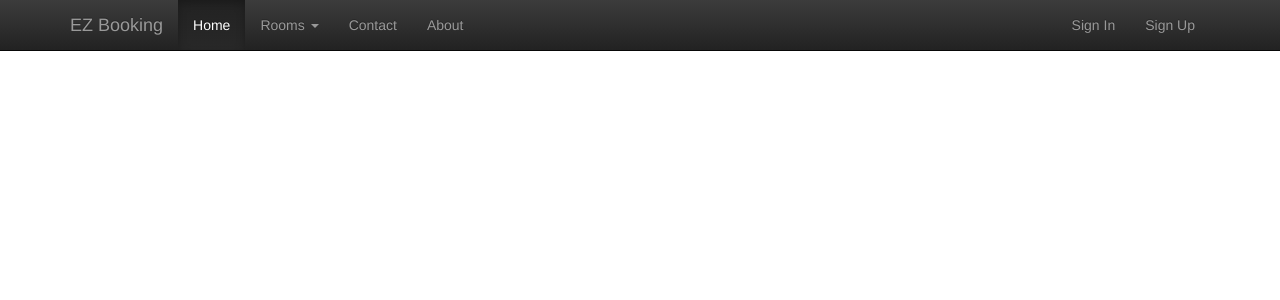
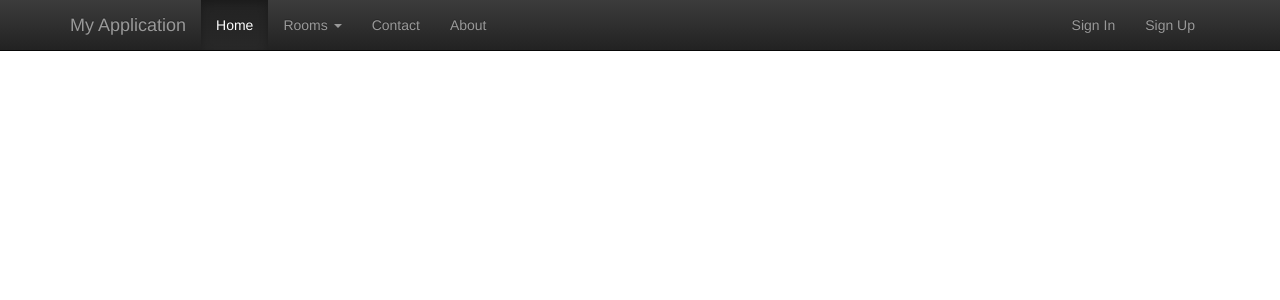
Before and after one commit to alexgamas/flask-scaffolding, a Flask app: page /home/ in a window 1280 px wide. Shown: the top 300 px of the page. Run offline with Flask 2, Linux system fonts and the light colour scheme; some libraries are stand-ins or nearby versions.

Commit message:
change the namo ef main file

```diff
--- a/app/__init__.py
+++ b/app/__init__.py
@@ -22,8 +22,6 @@ from app.tos.views import mod as tosModule
 app.register_blueprint(indexModule)
 app.register_blueprint(usersModule)
 app.register_blueprint(tosModule)
-
-
 ###
 
 def gravatar_url(email, size=80):
@@ -34,11 +32,11 @@ def format_datetime(timestamp, tformat= '%Y-%m-%d'):
 	"""Format a timestamp for display."""
 	return timestamp.strftime(tformat)
 
+
 app.jinja_env.filters['gravatar'] = gravatar_url
 app.jinja_env.filters['datetimeformat'] = format_datetime
 
 ###
-
 @app.errorhandler(404)
 def not_found(error):
 	return render_template('404.html'), 404
--- a/app/templates/base.html
+++ b/app/templates/base.html
@@ -8,7 +8,7 @@
 		<meta name="author" content="Alex Gamas">
 		<link rel="shortcut icon" href="/static/img/favicon.png">
 
-		<title>{% block title %}EZ Booking{% endblock %}</title>
+		<title>{% block title %}{{ config.APP_TITLE }}{% endblock %}</title>
 		{% block css %}
 			<!-- Bootstrap core CSS -->
 			<link href="/static/css/bootstrap.css" rel="stylesheet">
@@ -51,7 +51,7 @@
 						<span class="icon-bar"></span>
 						<span class="icon-bar"></span>
 					</button>
-					<a class="navbar-brand" href="#">EZ Booking</a>
+					<a class="navbar-brand" href="#">{{ config.APP_NAME }}</a>
 				</div>
 
 				<div class="navbar-collapse collapse">
--- a/config.py
+++ b/config.py
@@ -18,3 +18,7 @@ RECAPTCHA_USE_SSL = False
 RECAPTCHA_PUBLIC_KEY = '6LeYIbsSAAAAACRPIllxA7wvXjIE411PfdB2gt2J'
 RECAPTCHA_PRIVATE_KEY = '6LeYIbsSAAAAAJezaIq3Ft_hSTo0YtyeFG-JgRtu'
 RECAPTCHA_OPTIONS = {'theme': 'white'}
+
+APP_VERSION = "0.0.1"
+APP_NAME = "My Application"
+APP_TITLE = "{} :: {}".format(APP_NAME, APP_VERSION)
```
Also changed, not shown: 1 other file.
